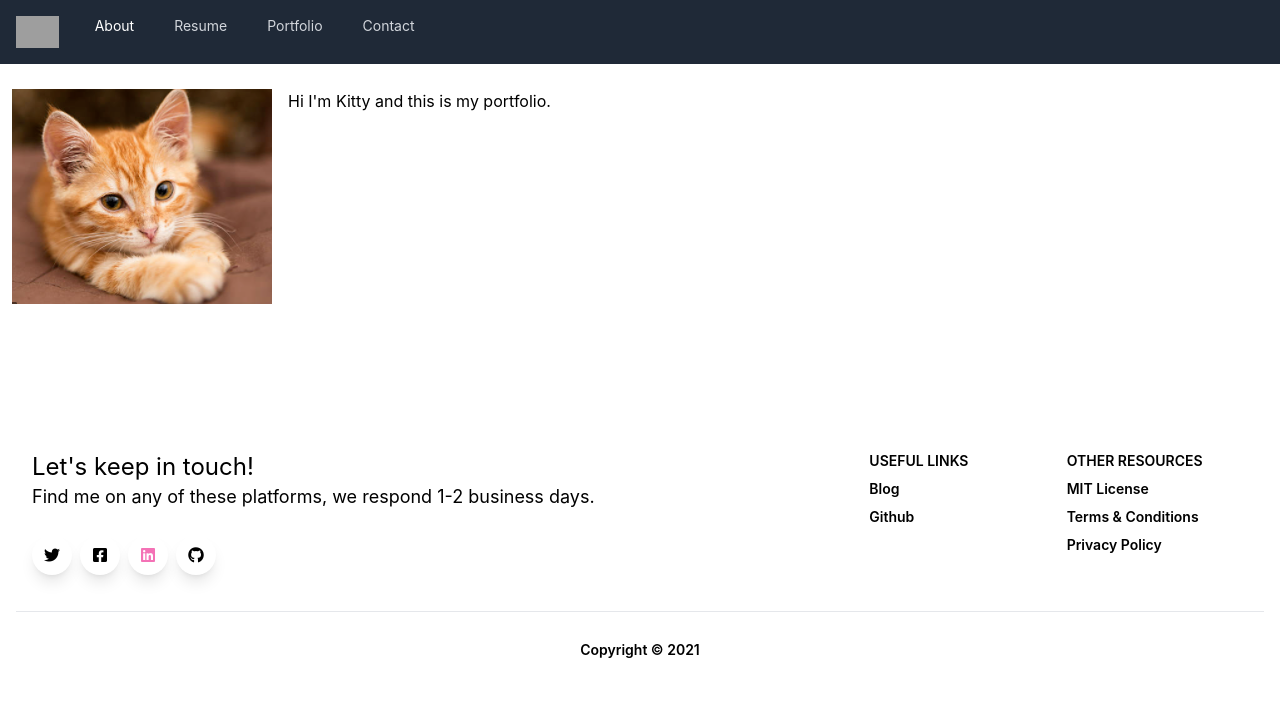
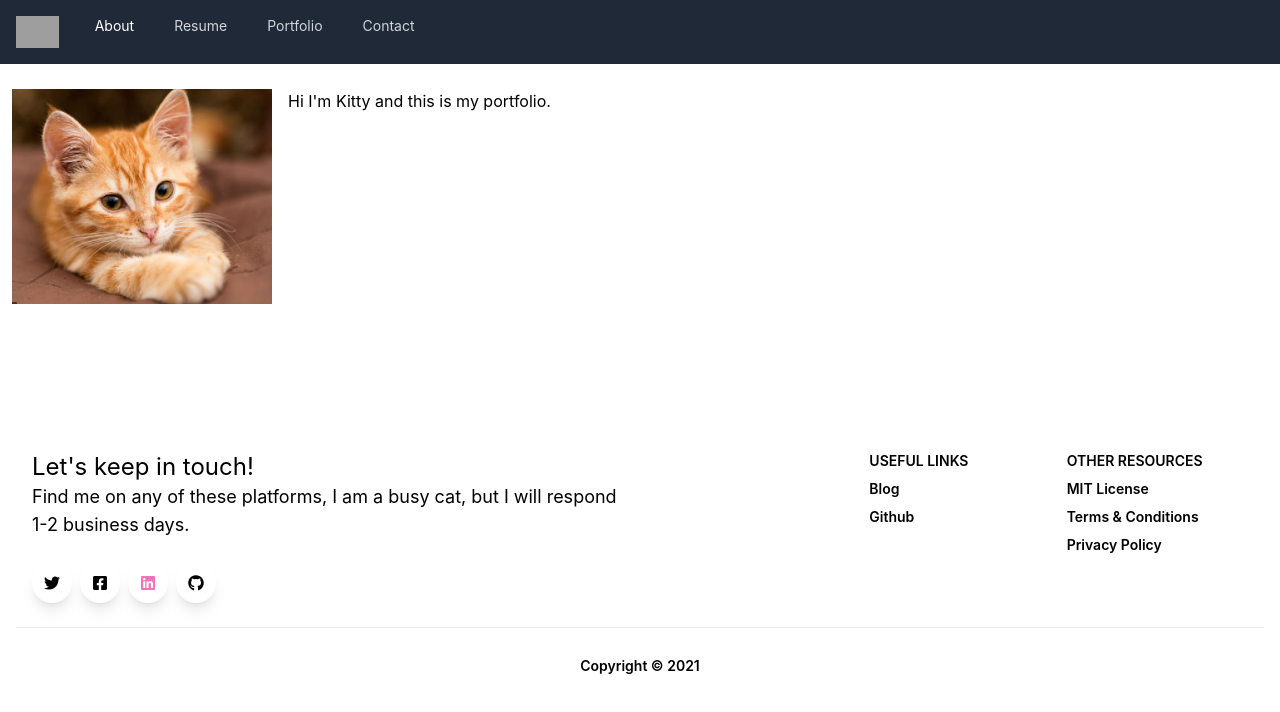
Before and after one commit to femke77/kittys-portfolio, a React (Vite) app: page / in a window 1280 px wide. Shown: the top 712 px of the page. Built offline with nearby package versions, Linux system fonts and the light colour scheme; grey boxes are pictures that could not be loaded.

Commit message:
adjusted footer

```diff
--- a/src/components/Footer.jsx
+++ b/src/components/Footer.jsx
@@ -1,16 +1,13 @@
 function Footer() {
 
     return(
-
-
-
         <footer class="relative bg-blueGray-200 pt-8 pb-6">
           <div class="container mx-auto px-4">
             <div class="flex flex-wrap text-left lg:text-left">
               <div class="w-full lg:w-6/12 px-4">
                 <h4 class="text-2xl fonat-semibold text-blueGray-700">Let's keep in touch!</h4>
                 <h5 class="text-lg mt-0 mb-2 text-blueGray-600">
-                  Find me on any of these platforms, we respond 1-2 business days.
+                  Find me on any of these platforms, I am a busy cat, but I will respond 1-2 business days.
                 </h5>
                 <div class="mt-6 lg:mb-0 mb-6">
                   <button class="bg-white text-lightBlue-400 shadow-lg font-normal h-10 w-10 items-center justify-center align-center rounded-full outline-none focus:outline-none mr-2" type="button">
```
